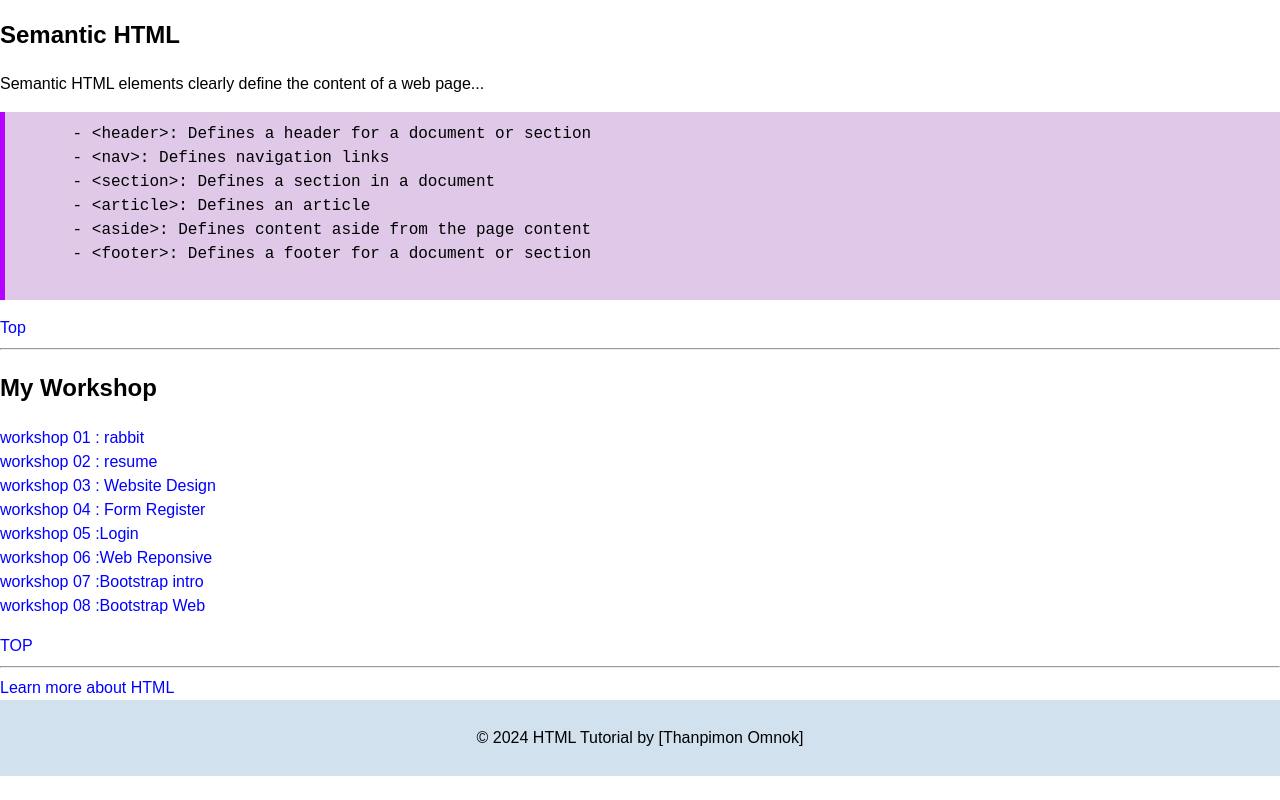
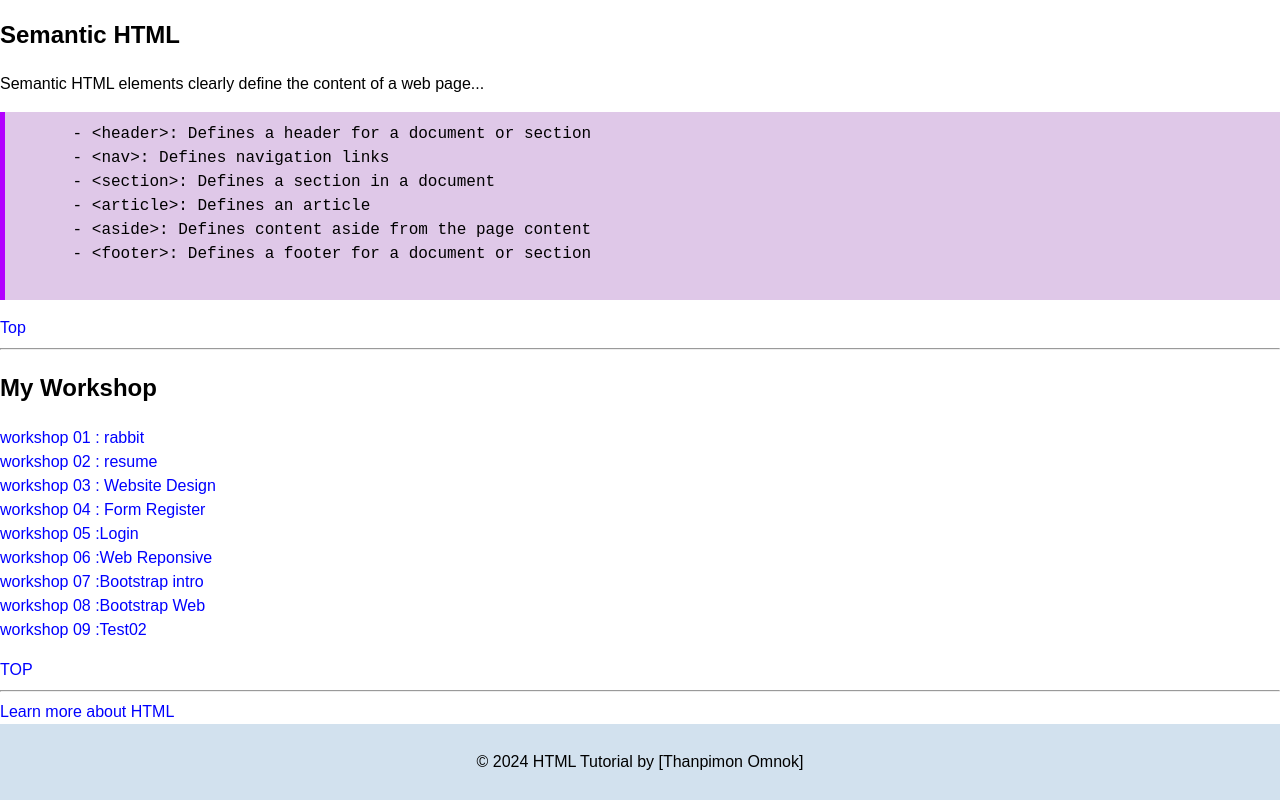
Before and after one commit to Thanpimon-omnok/6645_web_basic, a plain HTML site: page index.html in a window 1280 px wide. Shown: the part 8064-8864 px from the top of the page. Before the commit the page ends 8840 px from the top, so only its background shows below. Drawn offline with Linux system fonts and the light colour scheme.

Commit message:
Add files via upload

```diff
--- a/index.html
+++ b/index.html
@@ -375,6 +375,7 @@ footer{
       <li><a href="W13_01_webResponsive.html">workshop 06 :Web Reponsive</a></li>
       <li><a href="W15_01_bootstrapIntro.html">workshop 07 :Bootstrap intro</a></li>
       <li><a href="W16_01_bootstrap_web.html">workshop 08 :Bootstrap Web</a></li>
+      <li><a href="664230012_2.html">workshop 09 :Test02</a></li>
 
     </ul>
 
```
